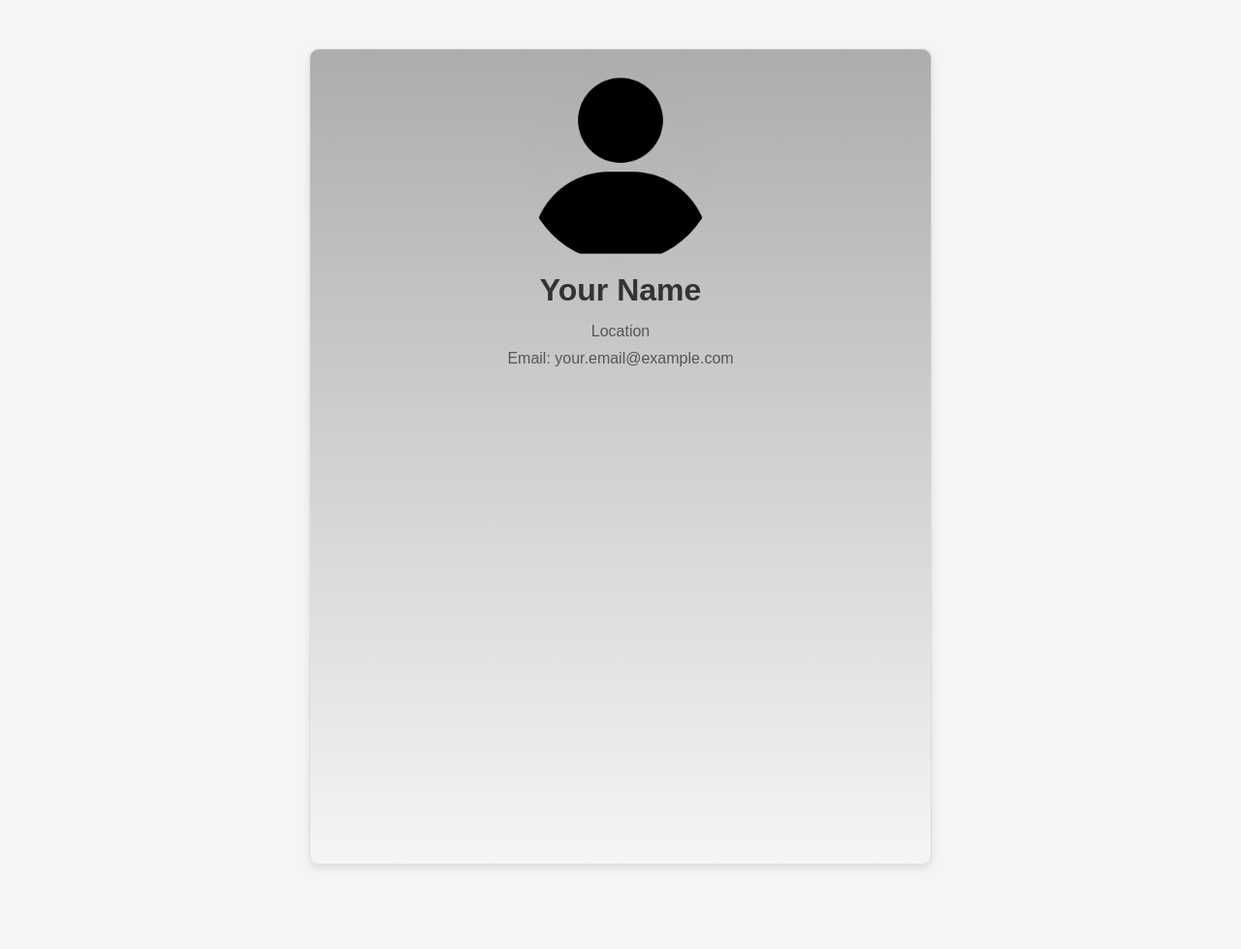
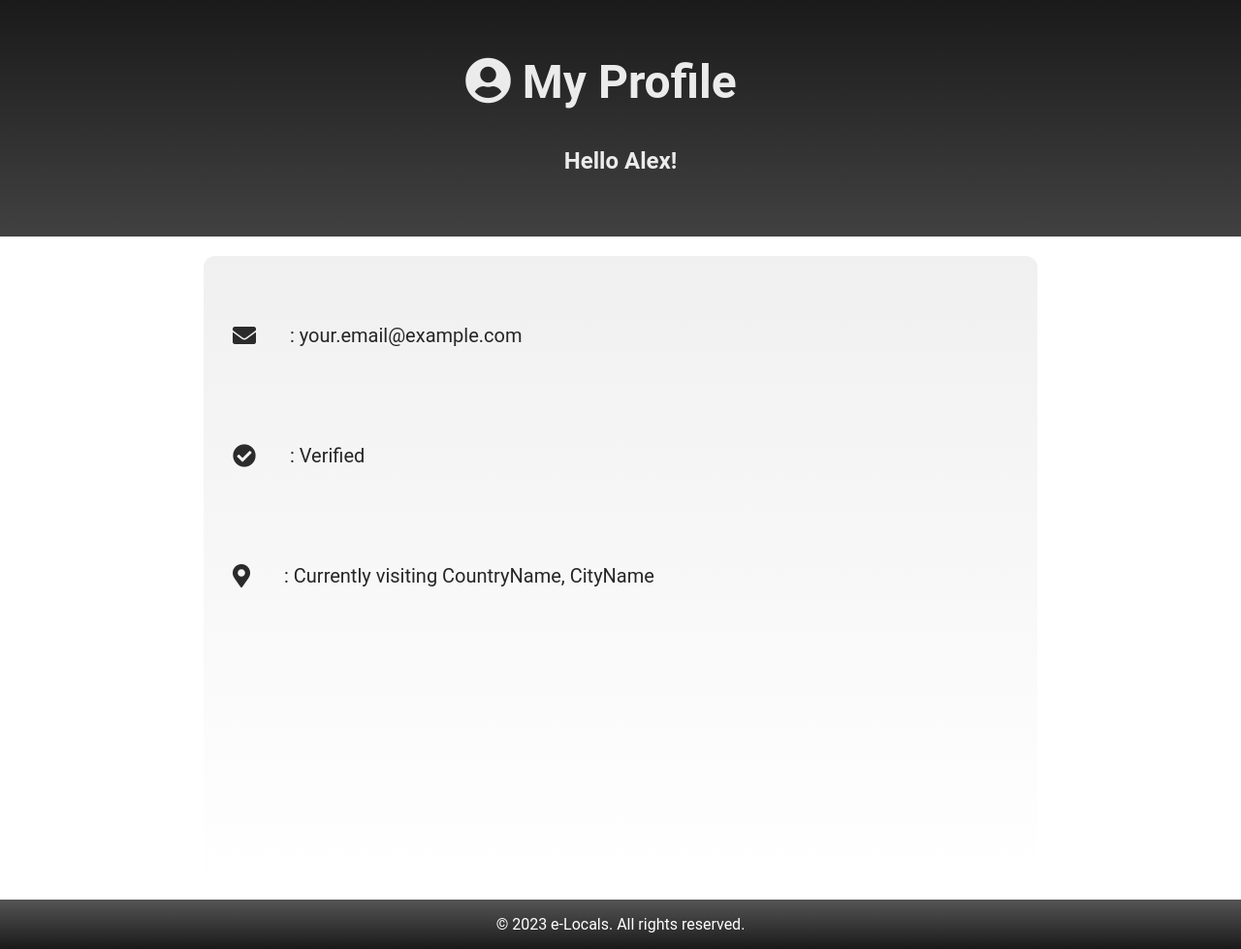
Before and after one commit to dan123212321123123421/IamTouristInCityName, a PHP site: page /Profile.html in a window 1280 px wide. Shown: the whole page at 97% size. Before the commit the page ends 896 px from the top, so only its background shows below. Run offline with PHP 8.4, Linux system fonts and the light colour scheme.

Commit message:
new Profile

```diff
--- a/Profile/Profile.css
+++ b/Profile/Profile.css
@@ -1,42 +1,61 @@
 body {
-    font-family: Arial, sans-serif;
+    font-family: 'Roboto', sans-serif; /* Use Google Fonts for a different font */
     margin: 0;
     padding: 0;
-    box-sizing: border-box;
-    background-color: #f5f5f5;
+    background-color: #ffffff;
 }
 
-.profile-container {
-    max-width: 600px;
-    height: 800px;
-    margin: 50px auto;
+header {
+    background: linear-gradient(to bottom, #1a1a1a, #414141); /* Add a gradient to the background */
+    color: #fff;
     text-align: center;
-    padding: 20px;
-    border: 1px solid #ddd;
-    border-radius: 10px;
-    background: linear-gradient(180deg, rgb(173, 173, 173) 0%, rgba(255, 255, 255, 0) 100%);
-    box-shadow: 0 4px 8px rgba(0, 0, 0, 0.1);
+    padding: 1em;
+    font-size: 1.5em; /* Increase font size */
 }
 
-.profile-info,
-.additional-info {
-    display: flex;
-    flex-direction: column;
-    align-items: center;
-}
+section {
+    max-width: 800px;
+    height: 584px;
+    margin: 20px auto;
+    padding: 30px;
+    background: rgb(31,31,31);
+    background: linear-gradient(180deg, rgb(240, 240, 240) 0%, rgba(255,255,255,0) 100%);
 
-#img {
-    max-width: 100%;
-    max-height: 200px;
-    border-radius: 50%;
+    border-radius: 12px; /* Add rounded corners */
+    border: none;
 }
 
 h1 {
-    margin: 10px 0;
-    color: #333;
+    color: #ebebeb; /* Darken heading color */
+    text-align: center;
+    left: -20px;
+    position: relative;
 }
 
-p {
-    margin: 5px 0;
-    color: #555;
+h4 {
+    color: #ebebeb; /* Darken text color */
+    line-height: 1.8;
 }
+p{
+    color: #262626 ;
+    font-size: 20px;
+    text-align: center;
+    padding: 20px;
+}
+footer {
+    text-align: center;
+    padding: 1em;
+    background: linear-gradient(to top, #1a1a1a, #555); /* Match the header gradient */
+    color: #fff;
+}
+.profile-info {
+    display: flex;
+    align-items: center;
+    margin-bottom: 20px;
+}
+
+.profile-info i {
+    font-size: 24px;
+    margin-right: 15px;
+    color: #2b2b2b;
+}
--- a/Profile/Profile.html
+++ b/Profile/Profile.html
@@ -3,21 +3,39 @@
 <head>
     <meta charset="UTF-8">
     <meta name="viewport" content="width=device-width, initial-scale=1.0">
+    <title>Your Name - Profile</title>
+    <link rel="stylesheet" href="https://cdnjs.cloudflare.com/ajax/libs/font-awesome/5.15.4/css/all.min.css">
     <link rel="stylesheet" href="Profile.css">
-    <title>Your Profile</title>
 </head>
 <body>
-    <div class="s1">
-        <div class="profile-container">
-            <div class="profile-info">
-                <img id="img" src="../Profile/photos/4013014.png" alt="Your Profile Picture">
-                <h1>Your Name</h1>
-            </div>
-            <div class="additional-info">
-                <p>Location</p>
-                <p>Email: your.email@example.com</p>
-            </div>
+
+    <header>
+
+         <h1><i class="fas fa-user-circle"></i> My Profile</h1>
+        <h4>Hello Alex!</h4>
+
+    </header>
+
+    <section>
+        <div class="profile-info">
+            <i class="fas fa-envelope"></i>
+            <p>: your.email@example.com</p>
         </div>
-    </div>
+        <div class="profile-info">
+            <i class="fas fa-check-circle"></i>
+            <p>: Verified</p>
+        </div>
+        <div class="profile-info">
+            <i class="fas fa-map-marker-alt"></i>
+            <p>: Currently visiting CountryName, CityName</p>
+        </div>
+
+
+    </section>
+
+    <footer>
+        &copy; 2023 e-Locals. All rights reserved.
+    </footer>
+
 </body>
 </html>
```
